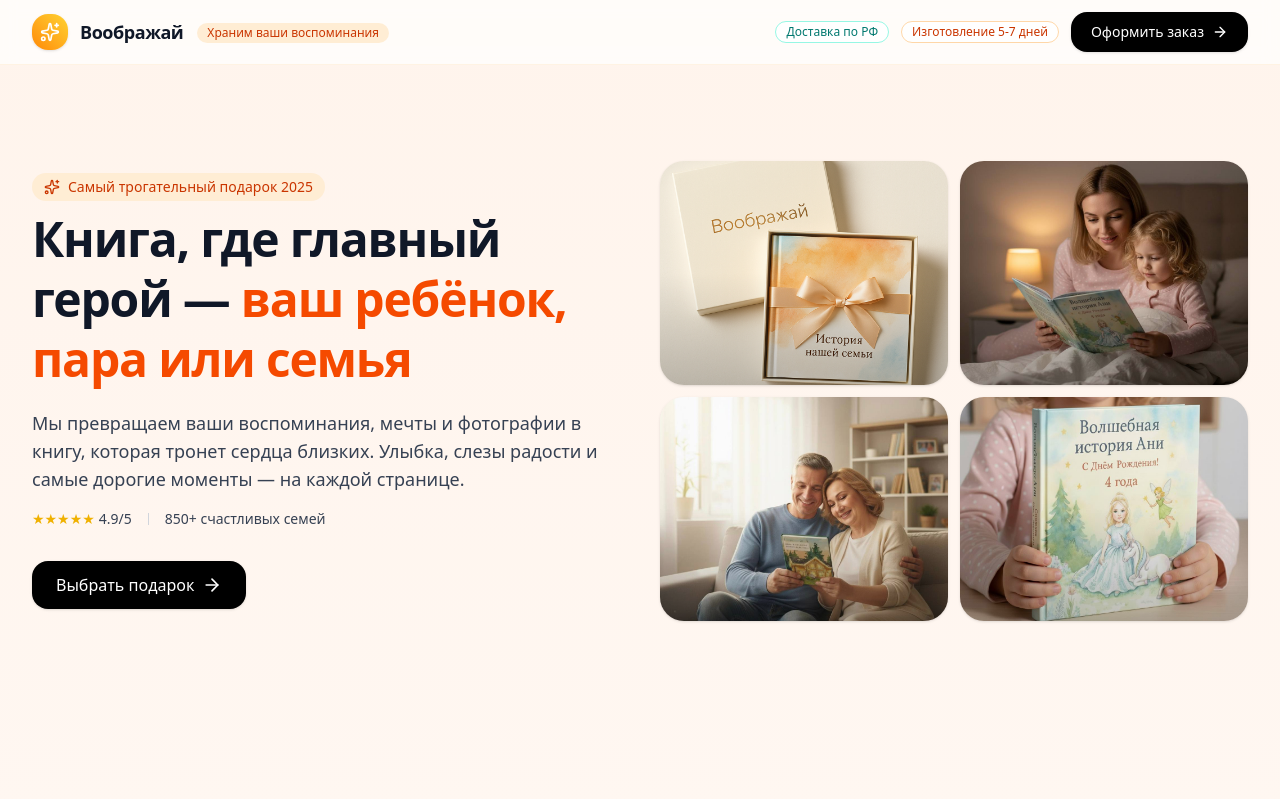
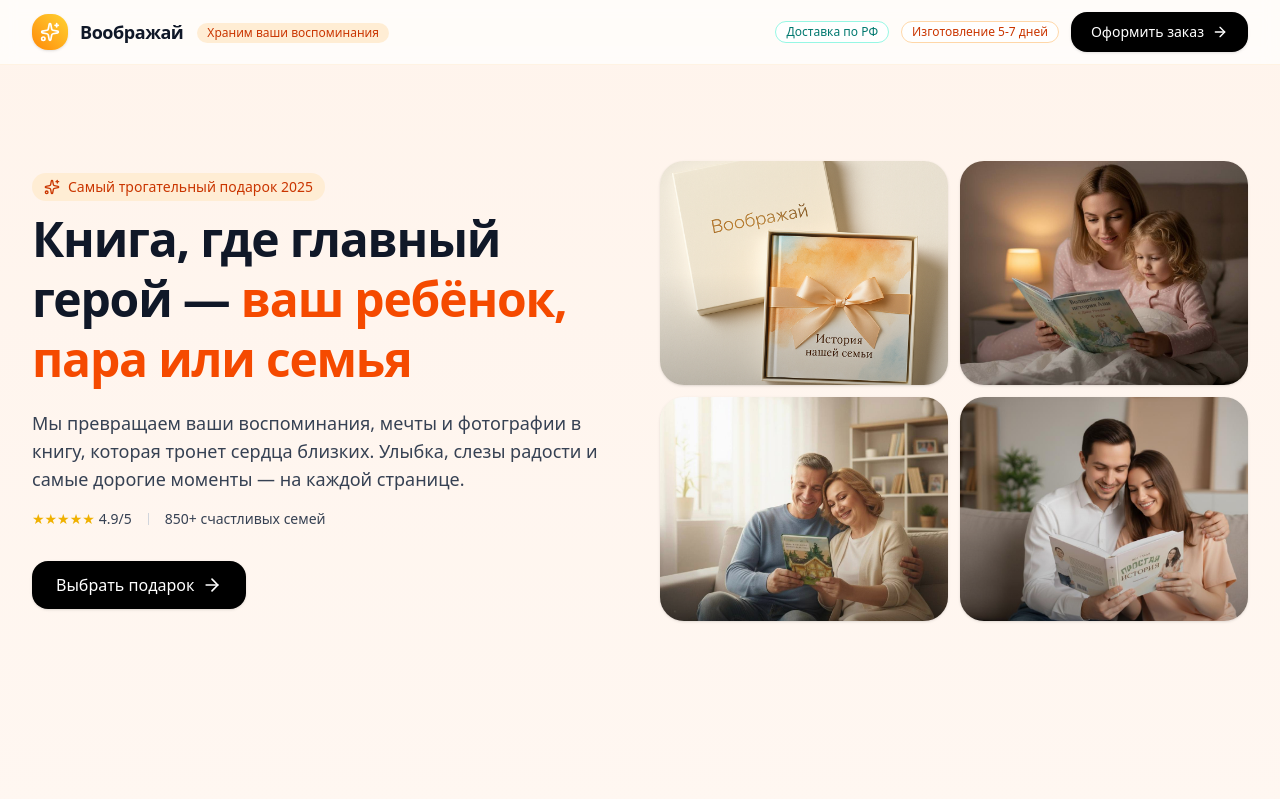
Before and after one commit to pastushin86-cpu/voobrazhay-landing, a Next.js app: page / in a window 1280 px wide. Shown: the top 799 px of the page. Built offline with nearby package versions, Linux system fonts and the light colour scheme.

Commit message:
Replace gallery image 6 with 12 on hero

```diff
--- a/src/app/page.tsx
+++ b/src/app/page.tsx
@@ -35,7 +35,7 @@ const GALLERY = [
   "/gallery/family-box.jpg",   // Подарочная коробка (загруженное фото)
   "/gallery/5.jpg",   // Детская книга с девочкой на метле
   "/gallery/10.jpg",    // Романтическая история пары
-  "/gallery/6.jpg", // Детская история с единорогом
+  "/gallery/12.jpeg", // Детская история с единорогом
   "/gallery/family-box.jpg",   // Дополнительный пример (повтор)
   "/gallery/5.jpg",   // Дополнительный пример (повтор)
 ];
```
Also changed, not shown: public/gallery/12.jpeg (added).
